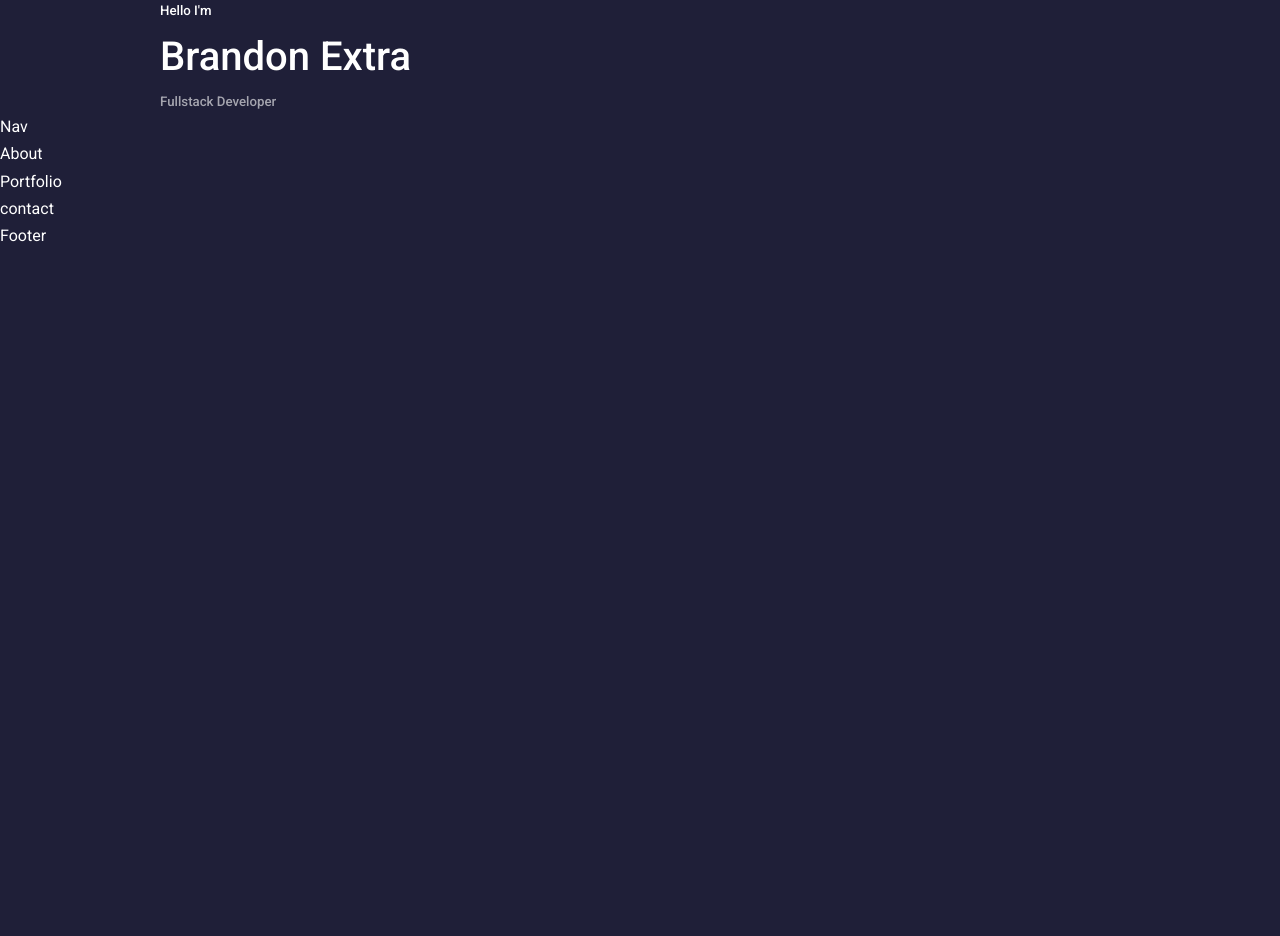
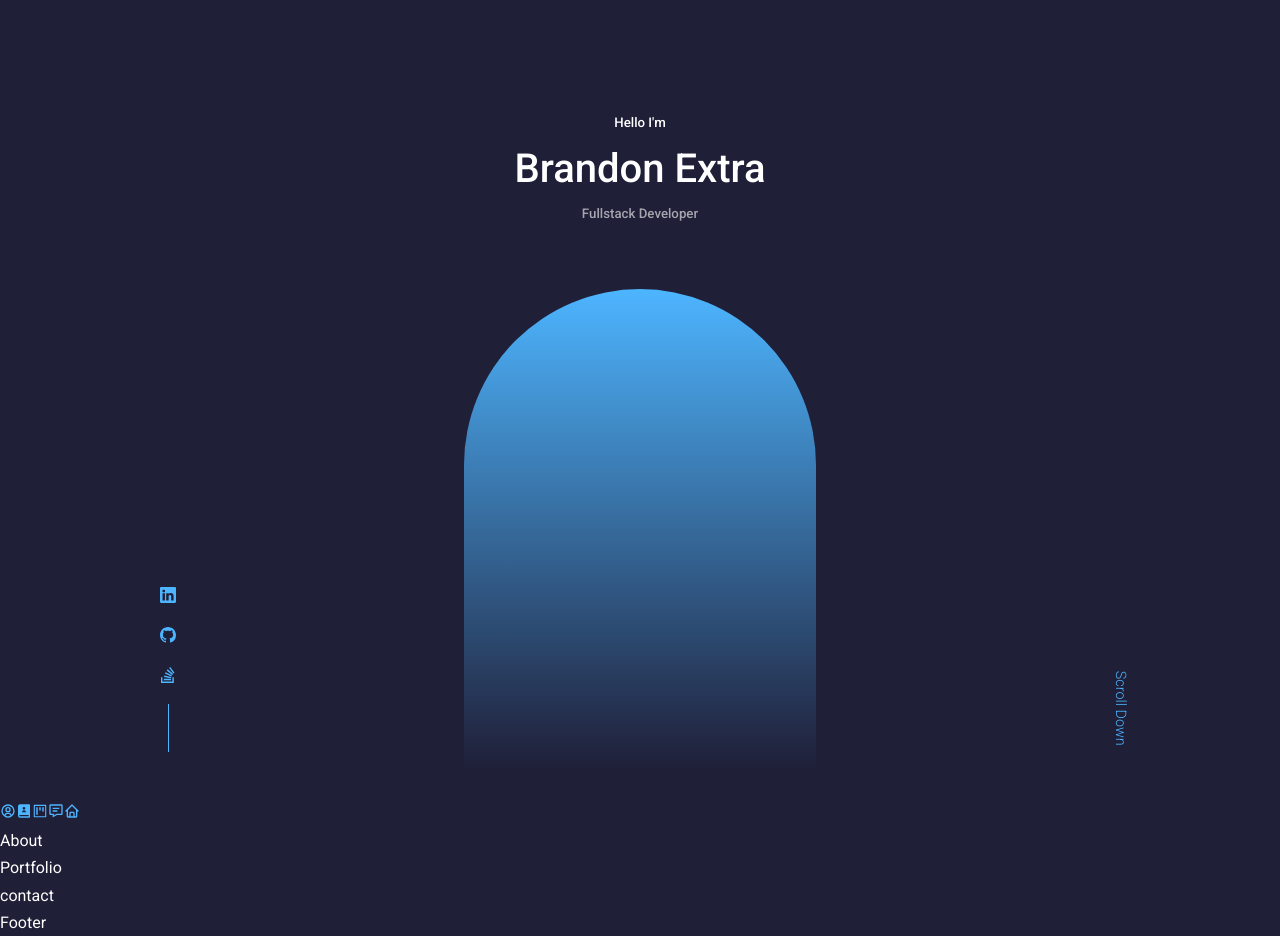
Before and after one commit to Brandex9/portfolio-website, a React (Create React App) app: page / in a window 1280 px wide. Before the commit the page ends 800 px from the top, so only its background shows below. Built offline with nearby package versions, Linux system fonts and the light colour scheme.

Commit message:
nav bar styling

```diff
--- a/package.json
+++ b/package.json
@@ -9,6 +9,7 @@
     "@testing-library/user-event": "^13.5.0",
     "react": "^18.2.0",
     "react-dom": "^18.2.0",
+    "react-icons": "^4.4.0",
     "react-scripts": "5.0.1",
     "web-vitals": "^2.1.4"
   },
--- a/src/components/header/CTA.jsx
+++ b/src/components/header/CTA.jsx
@@ -1,11 +1,13 @@
 import React from "react";
-import CV from "../../assets/";
+// import CV from "../../assets/";
 
 const CTA = () => {
   return (
     <div className="cta">
-      <a href="{CV}">Download CV</a>
-      <a href="#contact">Let's Talk</a>
+      {/* <a href={CV} download className= "btn">Download CV</a> */}
+      <a href="#contact" className="btn btn-primary">
+        Let's Talk
+      </a>
     </div>
   );
 };
--- a/src/components/header/Header.jsx
+++ b/src/components/header/Header.jsx
@@ -1,14 +1,24 @@
 import React from "react";
 import "./header.css";
 import CTA from "./CTA";
+// import ME from "../../assets/";
+import HeaderSocials from "./HeaderSocials";
 
 const Header = () => {
   return (
     <header>
-      <div className="container header_container">
+      <div className="container header__container">
         <h5>Hello I'm</h5>
         <h1>Brandon Extra</h1>
         <h5 className="text-light">Fullstack Developer</h5>
+        {/* <CTA/> */}
+        <HeaderSocials />
+
+        <div className="me">{/* <img src={ME} alt="me" /> */}</div>
+
+        <a href="#contact" className="scroll__down">
+          Scroll Down
+        </a>
       </div>
     </header>
   );
--- /dev/null
+++ b/src/components/header/HeaderSocials.jsx
@@ -0,0 +1,22 @@
+import React from "react";
+import { BsLinkedin } from "react-icons/bs";
+import { BsGithub } from "react-icons/bs";
+import { BsStackOverflow } from "react-icons/bs";
+
+const HeaderSocials = () => {
+  return (
+    <div className="header__socials">
+      <a href="https://linkedin.com">
+        <BsLinkedin />
+      </a>
+      <a href="https://github.com">
+        <BsGithub />
+      </a>
+      <a href="https://stackoverflow.com/">
+        <BsStackOverflow />
+      </a>
+    </div>
+  );
+};
+
+export default HeaderSocials;
--- a/src/components/header/header.css
+++ b/src/components/header/header.css
@@ -0,0 +1,80 @@
+header {
+  height: 100vh;
+  padding-top: 7rem;
+  overflow: hidden;
+}
+
+.header__container {
+  text-align: center;
+  height: 100%;
+  position: relative;
+}
+
+/* ========= CTA ========= */
+
+.cta {
+  margin-top: 2.5rem;
+  display: flex;
+  gap: 1.1 rem;
+  justify-content: center;
+}
+
+/* ======= Socials======= */
+.header__socials {
+  display: flex;
+  flex-direction: column;
+  align-items: center;
+  gap: 0.8rem;
+  position: absolute;
+  left: 0;
+  bottom: 3rem;
+}
+
+.header__socials::after {
+  content: "";
+  width: 1px;
+  height: 3rem;
+  background: var(--color-primary);
+}
+
+/* ========= img ========== */
+.me {
+  background: linear-gradient(var(--color-primary), transparent);
+  width: 22rem;
+  height: 30rem;
+  position: absolute;
+  left: 50%;
+  transform: translateX(-50%);
+  margin-top: 4rem;
+  border-radius: 12rem 12rem 0 0;
+  padding: 5rem 1.5rem 1.5rem 1.5rem;
+}
+
+/* ========= Scroll Down ============= */
+.scroll__down {
+  position: absolute;
+  right: -2.3rem;
+  bottom: 5rem;
+  transform: rotate(90deg);
+  font-weight: 300;
+  font-size: 0.9rem;
+}
+
+/* ============ Media Devices (Medium devices) ============= */
+@media screen and (max-width: 1024px) {
+  header {
+    height: 68vh;
+  }
+}
+
+/* ============ Media Devices (Small devices) ============= */
+@media screen and (max-width: 600px) {
+  header {
+    height: 100vh;
+  }
+
+  .header__socials,
+  .scroll__down {
+    display: none;
+  }
+}
--- a/src/components/nav/Nav.jsx
+++ b/src/components/nav/Nav.jsx
@@ -1,8 +1,31 @@
 import React from "react";
 import "./nav.css";
+import { BiHome } from "react-icons/bi";
+import { BiUserCircle } from "react-icons/bi";
+import { RiContactsBook2Fill } from "react-icons/ri";
+import { BiMessageDetail } from "react-icons/bi";
+import { AiOutlineProject } from "react-icons/ai";
 
 const Nav = () => {
-  return <div>Nav</div>;
+  return (
+    <nav>
+      <a href="#about">
+        <BiUserCircle />
+      </a>
+      <a href="#experience">
+        <RiContactsBook2Fill />
+      </a>
+      <a href="#portfolio">
+        <AiOutlineProject />
+      </a>
+      <a href="#contact">
+        <BiMessageDetail />
+      </a>
+      <a href="#">
+        <BiHome />
+      </a>
+    </nav>
+  );
 };
 
 export default Nav;
--- a/src/index.css
+++ b/src/index.css
@@ -38,7 +38,7 @@
   background: var(--color-bg);
   color: var(--color-white);
   line-height: 1.7;
-  /* background-image: url("./assets"); */
+  /* background-image: url("./assets/1421.png_300.png"); */
 }
 
 /* =========Styles========== */
```
Also changed, not shown: src/assets/1421.png_300.png (added), 1 other file (tests, documents, lock files or other folders).
